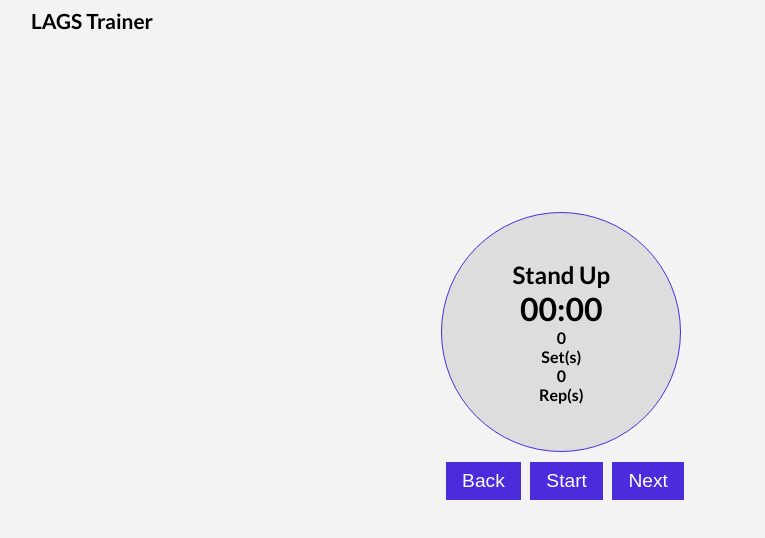
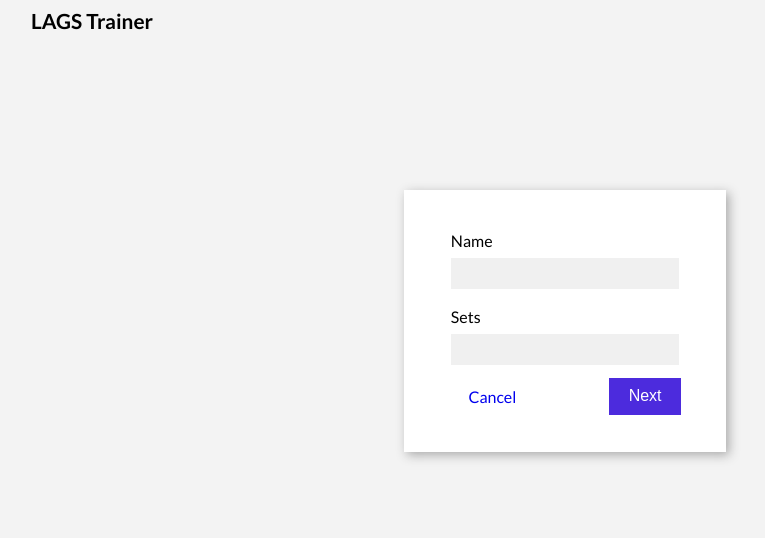
Before and after one commit to rhen99/lags-trainer, a Vue app in the folder client/: page /add-workout in a window 1280 px wide. Shown: the top 538 px of the page, without its empty margins (75-840 px from the left). Built offline with nearby package versions, Linux system fonts and the light colour scheme; no server answers; sample sign-in values are in the browser's storage.

Commit message:
router links setup

```diff
--- a/client/src/App.vue
+++ b/client/src/App.vue
@@ -22,8 +22,9 @@ export default {
   components: {
     Header
   },
-  mounted (){
-   axios.get('api/users', {
+  methods: {
+    getUser(){
+      axios.get('api/users', {
       headers:{
       "x-auth-token": localStorage.getItem('token')
     }
@@ -33,6 +34,25 @@ export default {
       console.log(err.response.data);
       localStorage.removeItem('token');
     })
+    },
+    getWorkouts(){
+      axios.get('api/workouts', {
+      headers:{
+        "x-auth-token": localStorage.getItem('token')
+      }
+    })
+    .then(res => this.workouts = [...res.data])
+    .catch(err => console.log(err.response.data));
+
+    }
+  },
+  mounted (){
+    if(localStorage.getItem('token')){
+      this.getUser();
+      this.getWorkouts();
+    }
+
+
   }
 };
 </script>
@@ -100,6 +120,7 @@ ul {
 }
 .btn {
   border: none;
+  display: inline-block;
   background: transparent;
   padding: 0.6rem 1.2rem;
   font-size: 1rem;
--- /dev/null
+++ b/client/src/components/AddWorkout.vue
@@ -0,0 +1,65 @@
+<template>
+   <div class="add_form d-flex justify-content-center align-items-center">
+    <div class="card">
+      <p class="error-alert" v-if="error">{{error}}</p>
+      <form @submit="addWorkout">
+        <div class="form-group">
+          <label for="name">Name</label>
+          <input type="text" class="form-control" id="name" />
+        </div>
+        <div class="form-group">
+          <label for="sets">Sets</label>
+          <input type="number" class="form-control" id="sets" />
+        </div>
+        <div class="actions">
+            <router-link to="/" class="btn cancel">Cancel</router-link>
+            <button class="next btn btn-primary">Next</button>
+        </div>
+      </form>
+    </div>
+  </div>
+</template>
+
+<script>
+export default {
+    name: "AddWorkout",
+    methods: {
+    setError(error){
+      if(error){
+        this.error = error
+      }else{
+        this.error = null
+      }
+    },
+    addWorkout(e) {
+      e.preventDefault();
+    },
+    addExercise(e) {
+      e.preventDefault();
+    },
+  },
+  data(){
+      return{
+          name: null,
+          sets: null,
+          exercises: [],
+          exercise_name: null,
+          repetition: null,
+          time: null
+      }
+  }
+}
+</script>
+
+<style scoped>
+.add_form {
+  height: 70%;
+}
+.actions{
+    margin: .5rem 0;
+}
+.next {
+
+  float: right;
+}
+</style>
--- a/client/src/components/Workouts.vue
+++ b/client/src/components/Workouts.vue
@@ -1,6 +1,7 @@
 <template>
   <div class="workouts">
     <h2 class="title">Exercises</h2>
+    <router-link class="btn btn-primary add" to="/add-workout">Add Workout</router-link>
     <ul class="workout-list">
       <li class="workout"><a href="#">Item</a></li>
       <li class="workout"><a href="#">Item</a></li>
@@ -16,6 +17,9 @@ export default {
 </script>
 
 <style scoped>
+.add{
+  margin: .5rem 0;
+}
 .title {
   padding: 1rem 0;
 }
--- a/client/src/router/index.js
+++ b/client/src/router/index.js
@@ -4,6 +4,7 @@ import Login from "../components/Login";
 import Register from "../components/Register";
 import Workouts from "../components/Workouts";
 import Single from '../components/Single';
+import AddWorkout from '../components/AddWorkout'
 
 Vue.use(VueRouter)
 
@@ -33,6 +34,14 @@ const routes = [
     }
   },
   {
+    path: '/add-workout',
+    name: 'AddWorkout',
+    component: AddWorkout,
+    meta: {
+      requiresAuth: true
+    }
+  },
+  {
     path: '/:id',
     name: 'Single',
     component: Single,
@@ -40,6 +49,7 @@ const routes = [
       requiresAuth: true
     }
   },
+
 ]
 
 const router = new VueRouter({
```
